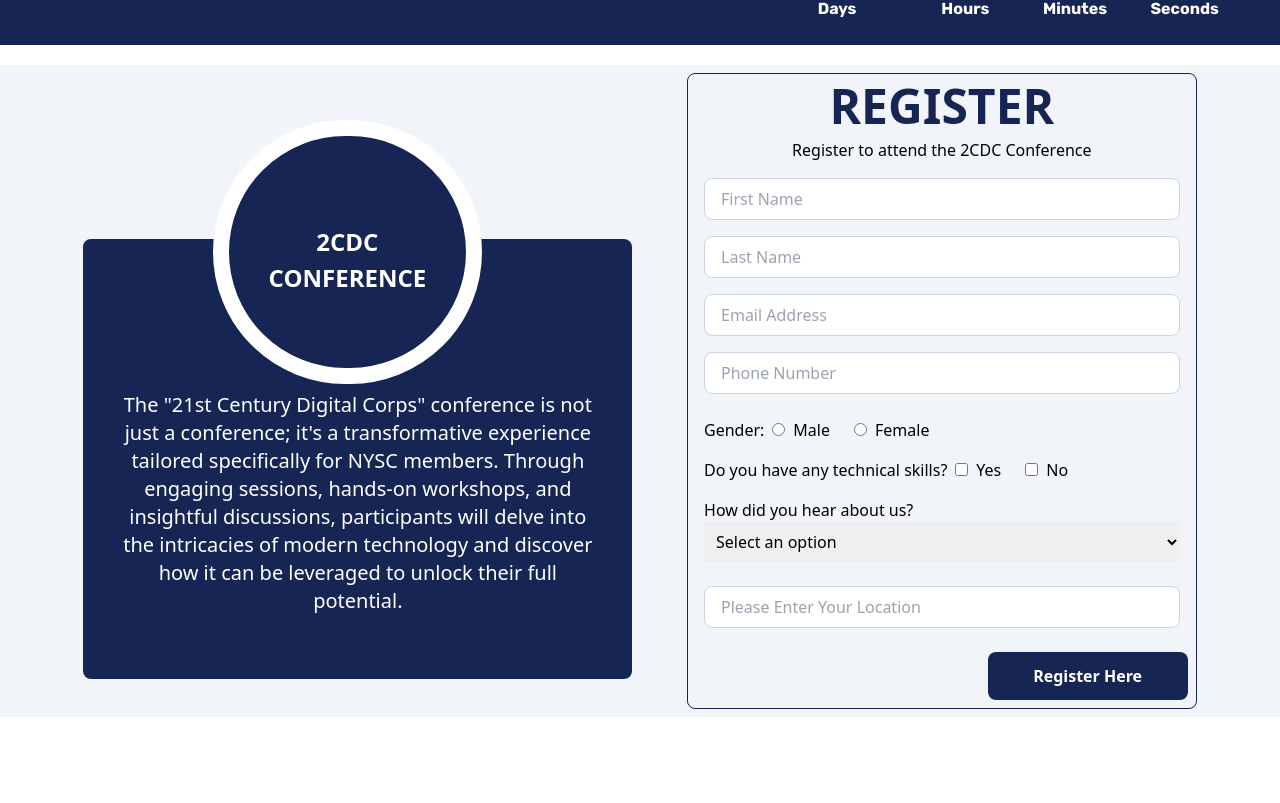
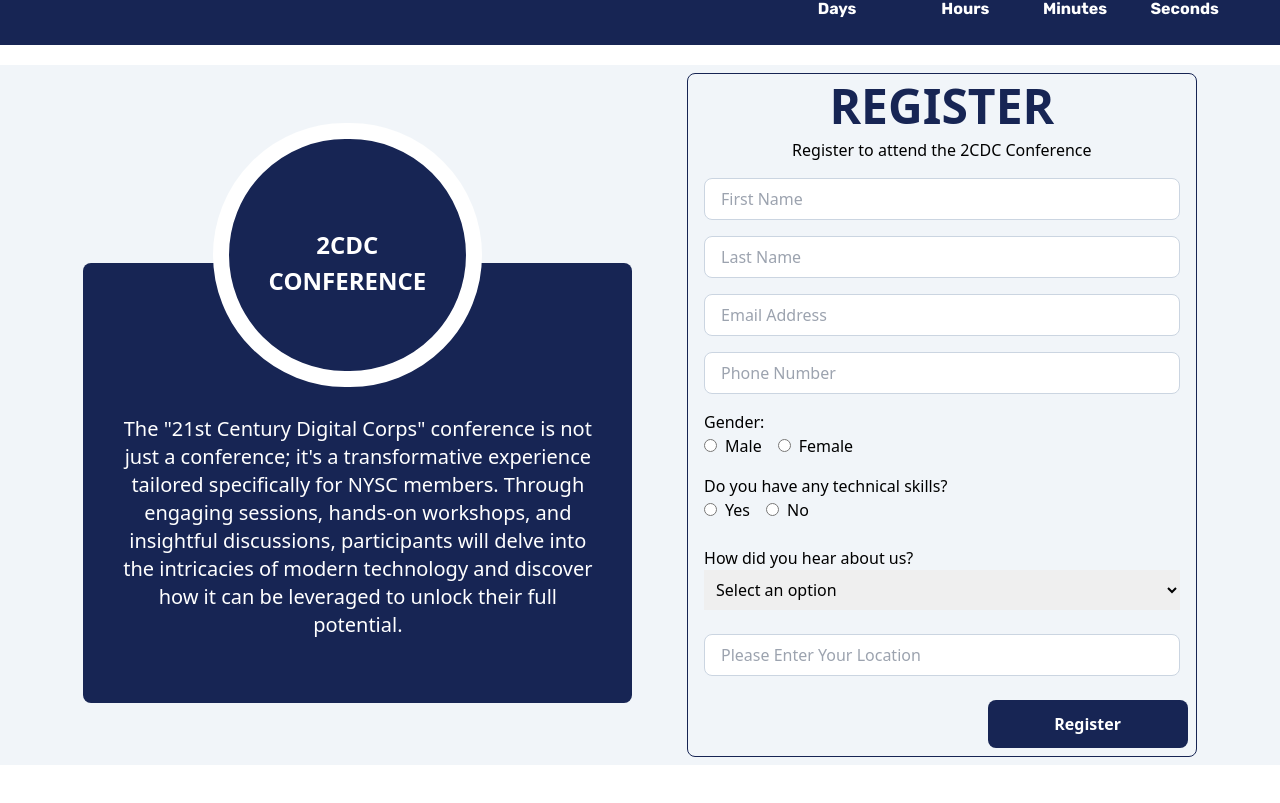
Before and after one commit to abeeebdon/register-magnitude, a React (Create React App) app: page / in a window 1280 px wide. Shown: the part 703-1506 px from the top of the page. Before the commit the page ends 1460 px from the top, so only its background shows below. Built offline with nearby package versions, Linux system fonts and the light colour scheme.

Commit message:
502 Gateway Error

```diff
--- a/package.json
+++ b/package.json
@@ -3,6 +3,7 @@
   "version": "0.1.0",
   "private": true,
   "dependencies": {
+    "@hookform/resolvers": "^3.9.1",
     "@reduxjs/toolkit": "^1.9.0",
     "@testing-library/jest-dom": "^5.16.5",
     "@testing-library/react": "^13.4.0",
@@ -12,6 +13,7 @@
     "postcss-cli": "^11.0.0",
     "react": "^18.2.0",
     "react-dom": "^18.2.0",
+    "react-hook-form": "^7.54.2",
     "react-icons": "^5.0.1",
     "react-redux": "^8.0.5",
     "react-router-dom": "^6.22.3",
@@ -20,7 +22,8 @@
     "slick-carousel": "^1.8.1",
     "swiper": "^11.1.0",
     "tailwindcss": "^3.4.3",
-    "web-vitals": "^2.1.4"
+    "web-vitals": "^2.1.4",
+    "yup": "^1.6.1"
   },
   "scripts": {
     "start": "react-scripts start",
--- a/src/index.css
+++ b/src/index.css
@@ -7,6 +7,9 @@
   }
   .error {
     @apply text-red-500 text-left px-3;
+  }
+  .errors {
+    @apply text-red-500 text-left;
   }
   .image {
     @apply w-[100%] h-[100%];
--- a/src/signup/Signup.js
+++ b/src/signup/Signup.js
@@ -1,79 +1,52 @@
 import { useState } from 'react'
-import SignupForm from './SignupForm'
+import { useForm } from 'react-hook-form'
+import { yupResolver } from '@hookform/resolvers/yup'
+import * as yup from 'yup'
 import axios from 'axios'
 
+// Validation schema using Yup
+const validationSchema = yup.object().shape({
+  firstname: yup.string().required('First name is required'),
+  lastname: yup.string().required('Last name is required'),
+  phoneNumber: yup
+    .string()
+    .matches(/^\d+$/, 'Phone number must be numeric')
+    .required('Phone number is required'),
+  email: yup
+    .string()
+    .email('Invalid email format')
+    .required('Email is required'),
+  location: yup.string().required('Location is required'),
+  gender: yup.string().required('Gender is required'),
+  skills: yup.string().required('Skills are required'),
+})
+
 const Signup = ({ setSuccess }) => {
-  // getting the input fields into an object as a state
-  const [userDetails, setUserDetails] = useState({
-    firstname: '',
-    lastname: '',
-    phoneNumber: '',
-    email: '',
-    location: '',
-    gender: '',
-    skills: '',
-  })
-  const [firstnameError, setFirstnameError] = useState(false)
-  const [lastnameError, setLastnameError] = useState(false)
-  const [emailError, setEmailError] = useState(false)
-  const [locationError, setLocationError] = useState(false)
-  const [genderError, setGenderError] = useState(false)
-  const [skillError, setSkillError] = useState(false)
-
-  const [optionValue, setOptionValue] = useState('')
   const [errMsg, setErrMsg] = useState('')
   const [isLoading, setIsLoading] = useState(false)
   const [isError, setIsError] = useState(false)
+  const [optionValue, setOptionValue] = useState('')
 
   const URL = 'https://twocdc-conference.onrender.com/reg/register/'
-  const postData = {
-    first_name: userDetails.firstname,
-    last_name: userDetails.lastname,
-    email: userDetails.email,
-    phone: userDetails.phoneNumber,
-    gender: userDetails.gender,
-    technical_skill: userDetails.skills,
-    heard_by: optionValue,
-    location: userDetails.location,
-  }
-  // fetchData connects the frontend to the backend
 
-  //it is called upon submission and all validatiion runs
-  const handleError = () => {
-    setEmailError(false)
-    setLastnameError(false)
-    setFirstnameError(false)
-    setGenderError(false)
-    setLocationError(false)
-    setSkillError(false)
+  // React Hook Form setup
+  const {
+    register,
+    handleSubmit,
+    reset,
+    formState: { errors },
+  } = useForm({
+    resolver: yupResolver(validationSchema),
+  })
+
+  const onSubmit = async (data) => {
+    setIsLoading(true)
     setIsError(false)
-  }
-  const reset = () => {
-    setUserDetails({
-      firstname: '',
-      lastname: '',
-      phoneNumber: '',
-      email: '',
-      location: '',
-      gender: '',
-      skills: '',
-    })
-    setOptionValue('')
-  }
-  const handleOptionChange = (e) => {
-    setOptionValue(e.target.value)
-  }
-  const checkNumber = (value) => {
-    if (isNaN(value)) return false
-    setUserDetails({ ...userDetails, phoneNumber: value })
-  }
-  const fetchData = async (e) => {
+    setErrMsg('')
+
     try {
-      setIsError(false)
-      const resp = await axios.post(URL, postData)
-      console.log(resp)
-
-      if (resp.status === 201) {
+      const response = await axios.post(URL, { ...data, heard_by: optionValue })
+      if (response.status === 201) {
         setIsLoading(false)
         setSuccess(true)
         reset()
@@ -81,49 +54,15 @@
     } catch (err) {
       setIsError(true)
       setIsLoading(false)
-      const error = err?.response?.data?.message
-      const errMM = err?.message
-      if (error) {
-        setErrMsg(error)
-      } else {
-        setErrMsg(errMM)
-      }
+      const error = err?.response?.data?.message || err.message
+      setErrMsg(error)
     }
   }
-  const handleSubmit = async (e) => {
-    e.preventDefault()
-    if (userDetails.firstname < 0) {
-      setFirstnameError(true) // Set error state if firstname contains non-alphabetic characters
-    }
-    if (userDetails.lastname < 0) {
-      setLastnameError(true) // Set error state if firstname contains non-alphabetic characters
-    }
-    const emailRegex = /^[A-Z0-9._%+-]+@[A-Z0-9.-]+\.[A-Z]{2,}$/i
-    const emails = userDetails.email
-    if (emails < 1) {
-      setEmailError(true)
-      return
-    }
-    if (!emailRegex.test(userDetails.email)) {
-      // Check if email format is valid
-      setEmailError(true)
-    }
 
-    if (!userDetails.skills) {
-      setSkillError(true)
-    }
-    if (!userDetails.gender) {
-      setGenderError(true)
-      return
-    }
-    if (!userDetails.location) {
-      setLocationError(true)
-      return
-    }
-    setIsLoading(true)
+  const handleOptionChange = (e) => {
+    setOptionValue(e.target.value)
+  }
 
-    fetchData(e)
-  }
   return (
     <section id="register" className="basis-[45%] p-2">
       <div className="mx-auto my-auto px-2 text-center sm:border border-blue-950 rounded-lg">
@@ -133,26 +72,174 @@
         <div>
           <p>Register to attend the 2CDC Conference</p>
         </div>
-        <SignupForm
-          userDetails={userDetails}
-          setUserDetails={setUserDetails}
-          handleSubmit={handleSubmit}
+        <SignupFor
+          onSubmit={handleSubmit(onSubmit)}
+          register={register}
           isLoading={isLoading}
           isError={isError}
-          setIsError={setIsError}
           errMsg={errMsg}
-          firstnameError={firstnameError}
-          lastnameError={lastnameError}
-          emailError={emailError}
-          checkNumber={checkNumber}
-          locationError={locationError}
-          genderError={genderError}
-          handleError={handleError}
-          skillError={skillError}
+          errors={errors}
           handleOptionChange={handleOptionChange}
         />
       </div>
     </section>
   )
 }
+
 export default Signup
+
+const SignupFor = ({
+  onSubmit,
+  register,
+  isLoading,
+  isError,
+  errMsg,
+  errors,
+  handleOptionChange,
+}) => (
+  <form onSubmit={onSubmit}>
+    {/* First name and  last name */}
+    <div className="pr-4 w-full max-w-[550px] mx-auto justify-between">
+      <div className="mx-2 my-4 w-full">
+        <input
+          placeholder="First Name"
+          {...register('firstname')}
+          className="input"
+        />
+        {errors.firstname && (
+          <p className="errors">{errors.firstname.message}</p>
+        )}
+      </div>
+      <div className="mx-2 my-4 w-full">
+        <input
+          {...register('lastname')}
+          className="input"
+          placeholder="Last Name"
+        />
+        {errors.lastname && <p className="errors">{errors.lastname.message}</p>}
+      </div>
+    </div>
+
+    {/* Email and Password  */}
+    <div className="pr-4 w-full max-w-[550px] mx-auto justify-between">
+      <div className="mx-2 my-4 w-full">
+        <input
+          {...register('email')}
+          className="input"
+          placeholder="Email Address"
+        />
+        {errors.email && <p className="errors">{errors.email.message}</p>}
+      </div>
+
+      <div className="mx-2 my-4 w-full">
+        <input
+          {...register('phoneNumber')}
+          className="input"
+          placeholder="Phone Number"
+        />
+        {errors.phoneNumber && (
+          <p className="errors">{errors.phoneNumber.message}</p>
+        )}
+      </div>
+    </div>
+    <div className="pr-4 w-full max-w-[550px] mx-auto justify-between">
+      <div className="mx-2 my-4 text-left w-full">
+        <label className="block">Gender:</label>
+        <div className="flex items-center space-x-4">
+          <label>
+            <input
+              type="radio"
+              value="male"
+              {...register('gender')}
+              className="mr-2"
+            />
+            Male
+          </label>
+          <label>
+            <input
+              type="radio"
+              value="female"
+              {...register('gender')}
+              className="mr-2"
+            />
+            Female
+          </label>
+        </div>
+        {errors.gender && <p className="errors">{errors.gender.message}</p>}
+      </div>
+
+      {/* Skills Checkboxes */}
+      <div className="mx-2 my-4 w-full text-left">
+        <label className="block">Do you have any technical skills?</label>
+        <div className="flex items-center space-x-4">
+          <label>
+            <input
+              type="radio"
+              value="true"
+              {...register('skills')}
+              className="mr-2"
+            />
+            Yes
+          </label>
+          <label>
+            <input
+              type="radio"
+              value="false"
+              {...register('skills')}
+              className="mr-2"
+            />
+            No
+          </label>
+        </div>
+        {errors.skills && <p className="errors">{errors.skills.message}</p>}
+      </div>
+    </div>
+
+    <div className="m-2 text-left p-2  mx-auto max-w-[550px] justify-start items-center gap-6">
+      <label className="block w-fit">How did you hear about us?</label>
+
+      <select className="outline-none w-full p-2" onChange={handleOptionChange}>
+        <option className="option-input" value="">
+          Select an option
+        </option>
+
+        <option className="option-input" value="Google">
+          Google
+        </option>
+        <option className="option-input" value="Facebook">
+          Facebook
+        </option>
+        <option className="option-input" value="Linkedin">
+          Linkedin
+        </option>
+        <option className="option-input" value="Instagram">
+          Instagram
+        </option>
+        <option className="option-input" value="Friends">
+          Friends
+        </option>
+        <option className="option-input" value="Others">
+          Others
+        </option>
+      </select>
+    </div>
+    <div className="p-2 max-w-[550px] mx-auto">
+      <input
+        {...register('location')}
+        className="input"
+        placeholder="Please Enter Your Location"
+      />
+      {errors.location && <p className="errors">{errors.location.message}</p>}
+    </div>
+    {isError && <p className="errors text-center">{errMsg}</p>}
+    <div className="mx-auto m-4 pb-10 w-[100%] max-w-[550px] relative">
+      <button
+        type="submit"
+        className="bg-blue-950 p-3 rounded-lg text-white font-semibold w-full outline-none sm:max-w-[200px] sm:absolute right-0"
+        disabled={isLoading}
+      >
+        {isLoading ? 'Submitting...' : 'Register'}
+      </button>
+    </div>
+  </form>
+)
--- a/src/signup/SignupForm.js
+++ /dev/null
@@ -1,210 +0,0 @@
-import { CgSpinner } from 'react-icons/cg'
-
-const SignupForm = ({
-  userDetails,
-  handleSubmit,
-  setUserDetails,
-  isLoading,
-  firstnameError,
-  lastnameError,
-  emailError,
-  errMsg,
-  isError,
-  locationError,
-  genderError,
-  checkNumber,
-  handleError,
-  skillError,
-  handleOptionChange,
-}) => {
-  return (
-    <form
-      onSubmit={(e) => handleSubmit(e)}
-      className=""
-      onClick={() => handleError()}
-    >
-      {/* for names */}
-      <div className="pr-4 w-full max-w-[550px] mx-auto justify-between">
-        <div className="m-2 my-4 w-full">
-          <input
-            type="text"
-            id="Firstname"
-            placeholder="First Name"
-            value={userDetails.firstname}
-            onChange={(e) =>
-              setUserDetails({ ...userDetails, firstname: e.target.value })
-            }
-            className="input"
-          />
-          {firstnameError && <p className="error">This is a required field</p>}
-        </div>
-        <div className="mx-2 my-4 w-full">
-          <input
-            type="text"
-            id="Lastname"
-            placeholder="Last Name"
-            value={userDetails.lastname}
-            onChange={(e) =>
-              setUserDetails({ ...userDetails, lastname: e.target.value })
-            }
-            className="input"
-          />
-          {lastnameError && <p className="error">This is a required field</p>}
-        </div>
-      </div>
-      {/* for email and phone number */}
-      <div className="pr-4 w-full max-w-[550px] mx-auto justify-between">
-        <div className="mx-2 my-4 w-full">
-          <input
-            type="text"
-            id="email"
-            placeholder="Email Address"
-            value={userDetails.email}
-            onChange={(e) =>
-              setUserDetails({ ...userDetails, email: e.target.value })
-            }
-            className="input"
-          />
-          {emailError && <p className="error">Please enter a valid email</p>}
-        </div>
-        <div className="mx-2 my-4 w-full">
-          <input
-            type="text"
-            id="number"
-            placeholder="Phone Number"
-            value={userDetails.phoneNumber}
-            onChange={(e) => {
-              checkNumber(e.target.value)
-            }}
-            className="input"
-          />
-        </div>
-      </div>
-      {/* for Gender and technical skills */}
-      <div className="pr-4 w-full max-w-[550px] mx-auto justify-between">
-        <div className="p-2 text-left flex">
-          <label className="block">Gender:</label>
-          <div className="px-2">
-            <input
-              type="radio"
-              name="gender"
-              value="true"
-              checked={userDetails.gender === 'true'}
-              onChange={(e) =>
-                setUserDetails({ ...userDetails, gender: e.target.value })
-              }
-            />
-            <span className="mx-2">Male</span>
-          </div>
-          <div className="px-2">
-            <input
-              type="radio"
-              name="gender"
-              value="false"
-              checked={userDetails.gender === 'false'}
-              onChange={(e) =>
-                setUserDetails({ ...userDetails, gender: e.target.value })
-              }
-            />
-            <span className="mx-2">Female</span>
-          </div>
-        </div>
-        <div className="m-2 text-left  flex">
-          <label className="block">Do you have any technical skills?</label>
-
-          <div className="px-2">
-            <input
-              type="checkbox"
-              name="skills"
-              value="true"
-              checked={userDetails.skills === 'true'}
-              onChange={(e) =>
-                setUserDetails({ ...userDetails, skills: e.target.value })
-              }
-            />
-            <span className="md:mx-2">Yes</span>
-          </div>
-          <div className="px-2">
-            <input
-              type="checkbox"
-              name="skills"
-              value="false"
-              checked={userDetails.skills === 'false'}
-              onChange={(e) =>
-                setUserDetails({ ...userDetails, skills: e.target.value })
-              }
-            />
-            <span className="sm:mx-2">No</span>
-          </div>
-        </div>
-      </div>
-      <div className="mx-4">
-        {skillError && genderError && (
-          <p className=" text-red-500 text-left">This is a required field</p>
-        )}
-      </div>
-      {/* How did you hear about us */}
-      <div className="m-2 text-left p-2  mx-auto max-w-[550px] justify-start items-center gap-6">
-        <label className="block w-fit">How did you hear about us?</label>
-
-        <select
-          className="outline-none w-full p-2"
-          onChange={handleOptionChange}
-        >
-          <option className="option-input" value="">
-            Select an option
-          </option>
-
-          <option className="option-input" value="Google">
-            Google
-          </option>
-          <option className="option-input" value="Facebook">
-            Facebook
-          </option>
-          <option className="option-input" value="Linkedin">
-            Linkedin
-          </option>
-          <option className="option-input" value="Instagram">
-            Instagram
-          </option>
-          <option className="option-input" value="Friends">
-            Friends
-          </option>
-          <option className="option-input" value="Others">
-            Others
-          </option>
-        </select>
-      </div>
-      <div className="p-2 max-w-[550px] mx-auto">
-        <input
-          type="text"
-          id="location"
-          value={userDetails.location}
-          onChange={(e) =>
-            setUserDetails({ ...userDetails, location: e.target.value })
-          }
-          placeholder="Please Enter Your Location"
-          className="input"
-        />
-        {locationError && <p className="error">This is a required field</p>}
-      </div>
-      {isError && (
-        <div className="text-red-400 text-[1rem] m-2">
-          <p>{errMsg}</p>
-        </div>
-      )}
-      <div className="mx-auto m-4 pb-10 w-[100%] max-w-[550px] relative">
-        {isLoading ? (
-          <div className="bg-blue-950 p-3 rounded-lg text-white font-semibold w-full outline-none sm:w-[200px] text-center sm:absolute right-0">
-            <CgSpinner className="animate-spin text-[1.4rem] w-full mx-auto" />
-          </div>
-        ) : (
-          <button className="bg-blue-950 p-3 rounded-lg text-white font-semibold w-full outline-none sm:max-w-[200px] sm:absolute right-0">
-            Register Here
-          </button>
-        )}
-      </div>
-    </form>
-  )
-}
-export default SignupForm
```
Also changed, not shown: 1 other file (tests, documents, lock files or other folders).
